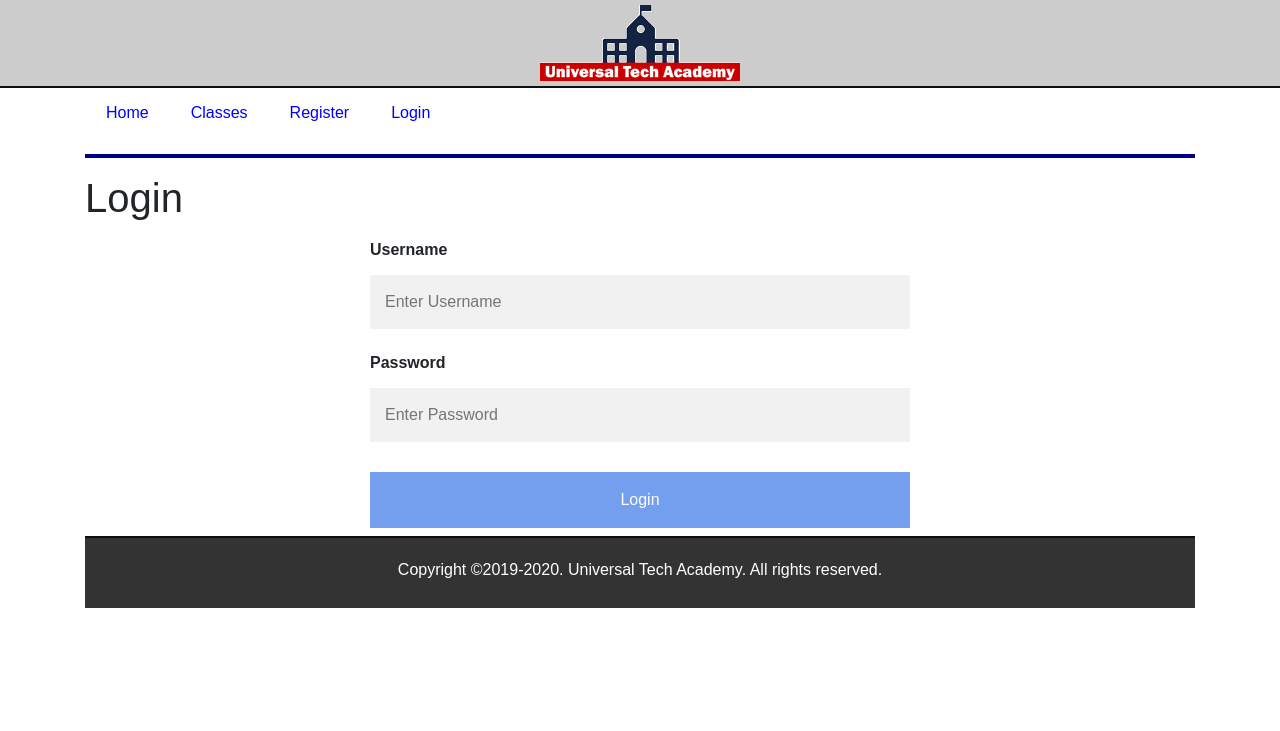
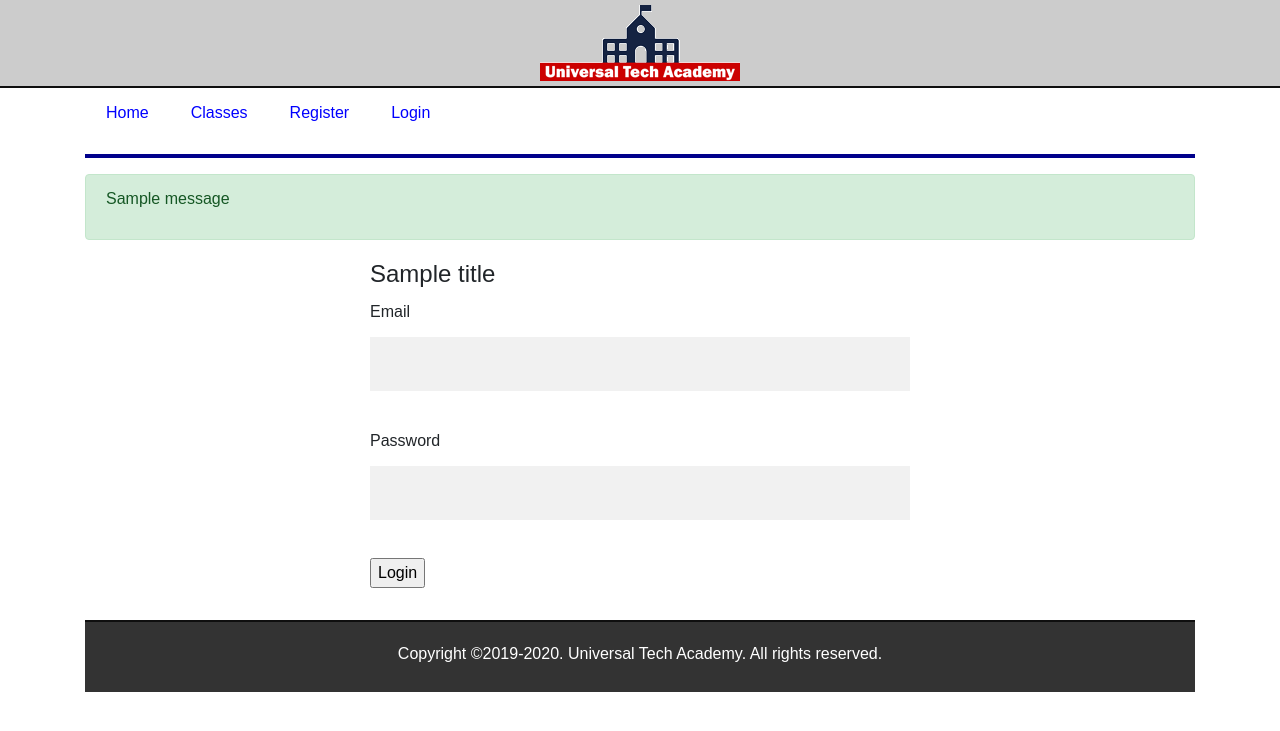
Before and after one commit to kkartikk95/Flask_training, a Flask app: template App/templates/login.html in a window 1280 px wide. Shown: the top 731 px of the page. Run offline with Flask 2, Linux system fonts and the light colour scheme; the template is opened without the code that fills it: values that come from a table or form of the project are taken from there, most other values are stand-ins (such as "Sample title", 1, 10 or a date in 2020); one stand-in notice (Sample message) is shown; some libraries are stand-ins or nearby versions.

Commit message:
Added data validation to login, forms, routes. And changed the html to use those validation data.

```diff
--- /dev/null
+++ b/App/forms.py
@@ -0,0 +1,24 @@
+from flask_wtf import FlaskForm
+from wtforms import StringField,SubmitField,BooleanField
+from wtforms.validators import DataRequired, Email, EqualTo, ValidationError, Length
+from App.models import User
+
+class LoginForm(FlaskForm):
+    email = StringField("Email", validators=[DataRequired(), Email()])
+    password = StringField("Password", validators=[DataRequired(), Length(min=6,max=15)])
+    remember_me = BooleanField("Remember Me")
+    submit = SubmitField("Login")
+
+class RegistrationForm(FlaskForm):
+    email = StringField("Email", validators=[DataRequired(), Email()])
+    password = StringField("Password", validators=[DataRequired(), Length(min=6,max=15)])
+    password_confirm = StringField("Confirm Password", validators=[DataRequired(), Length(min=6,max=15)
+                        , EqualTo('password')])
+    first_name = StringField("First Name", validators=[DataRequired(), Length(min=2,max=55)])
+    last_name = StringField("Last Name", validators=[DataRequired(), Length(min=2,max=55)])
+    submit = SubmitField("Register")
+
+    def validate_email(self,email):
+        user = user.objects(email=email.data).first()
+        if user:
+            raise ValidationError("Email is already in use")
--- a/App/routes.py
+++ b/App/routes.py
@@ -1,6 +1,9 @@
 from App import app, db
-from flask import render_template, request, json, Response
+from flask import render_template, request, json, Response, redirect, flash
 from App.models import User,Course,Enrollment
+from App.forms import LoginForm,RegistrationForm
+
+
 courseData = [{"courseID": "1111", "title": "PHP 101", "description": "Intro to PHP",
                "credits": 3, "term": "Fall, Spring"},
               {"courseID": "2222", "title": "Java 1",
@@ -19,9 +22,16 @@ courseData = [{"courseID": "1111", "title": "PHP 101", "description": "Intro to
 def index():
     return render_template("index.html", index=True)
 
-@app.route("/login") # Can stack how many ever routing patterns as we want in the same format
+@app.route("/login", methods=['GET','POST']) # Can stack how many ever routing patterns as we want in the same format
 def login():
-    return render_template("login.html", login=True)
+    form = LoginForm()
+    if form.validate_on_submit():
+        if request.form.get("email") == "test@uta.com":
+            flash("You are Successfully Logged in!","success")
+            return redirect("/index")
+        else:
+            flash("Please recheck credentials","danger")
+    return render_template("login.html", form=form, title="Login", login=True)
 
 @app.route("/courses") # Can stack how many ever routing patterns as we want in the same format
 @app.route("/courses/<term>")# sending the term as a variable to the courses.html
--- a/App/templates/layout.html
+++ b/App/templates/layout.html
@@ -14,6 +14,16 @@
 <div class="container">
     {% include "includes/nav.html" %}
 
+    {% with messages = get_flashed_messages(with_categories=true) %}
+        {% if messages %}
+            {% for category,message in messages %}
+                <div class="alert alert-{{category}}">
+                    <p>{{ message }}</p>
+                </div>
+            {% endfor %}
+        {% endif %}
+    {% endwith %}
+
     {% block content %}
 
     {# Contents here will come from  index.html#}
--- a/App/templates/login.html
+++ b/App/templates/login.html
@@ -1,19 +1,33 @@
     {% extends "layout.html" %}
 
     {% block content %}
-    <h1>Login</h1>
 
     <div class="row">
         <div class="col-md-6 offset-md-3">
-            <h3></h3>
-            <form name="login" action="login.php" method="get">
-                <label for="username"><b>Username</b></label>
-                <input type="text" placeholder="Enter Username" name="username" required>
-                <br>
-                <label for="password"><b>Password</b></label>
-                <input type="password" placeholder="Enter Password" name="password" required>
-                <br class="clear">
-                <input class="btn-submit" type="submit" name="submit" value="Login">
+            <form name="login" action="" method="POST" novalidate>
+            <fieldset class="form-group">
+                <legend>{{ title }}</legend>
+                {{ form.hidden_tag() }}
+
+                <p>
+                    {{ form.email.label }}<br>
+                    {{ form.email(size=40) }}
+                    {% for error in form.email.errors %}
+                        <span class="error-message">{{ error }}</span>
+                    {% endfor %}
+                </p>
+                 <p>
+                    {{ form.password.label }}<br>
+                    {{ form.password(size=100) }}
+                     {% for error in form.password.errors %}
+                        <span class="error-message">{{ error }}</span>
+                    {% endfor %}
+                </p>
+                 <p>
+                    {{ form.submit() }}
+
+                </p>
+            </fieldset>
             </form>
         </div>
     </div>
```
Also changed, not shown: App/models.py (+9 -3 lines), App/templates/register.html (+45 -12 lines).
